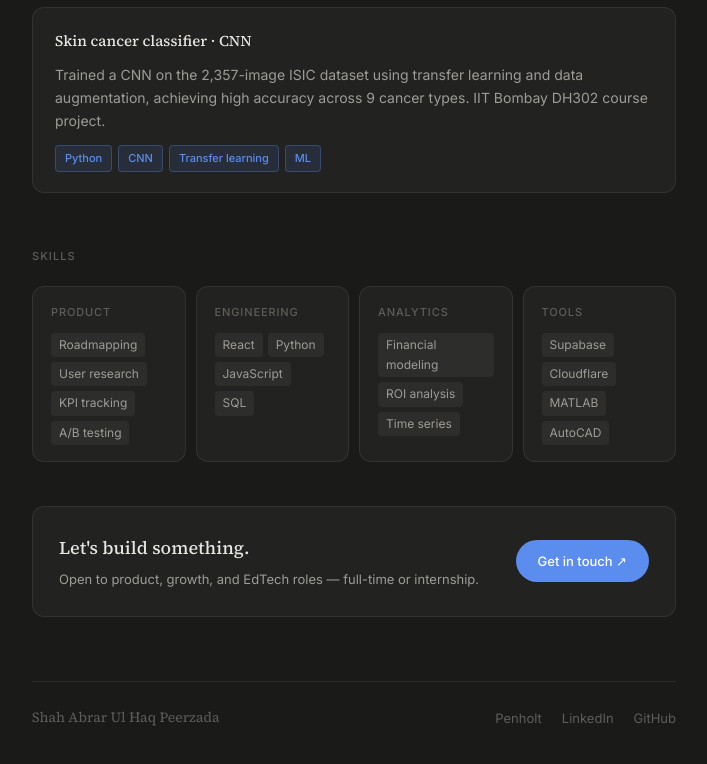
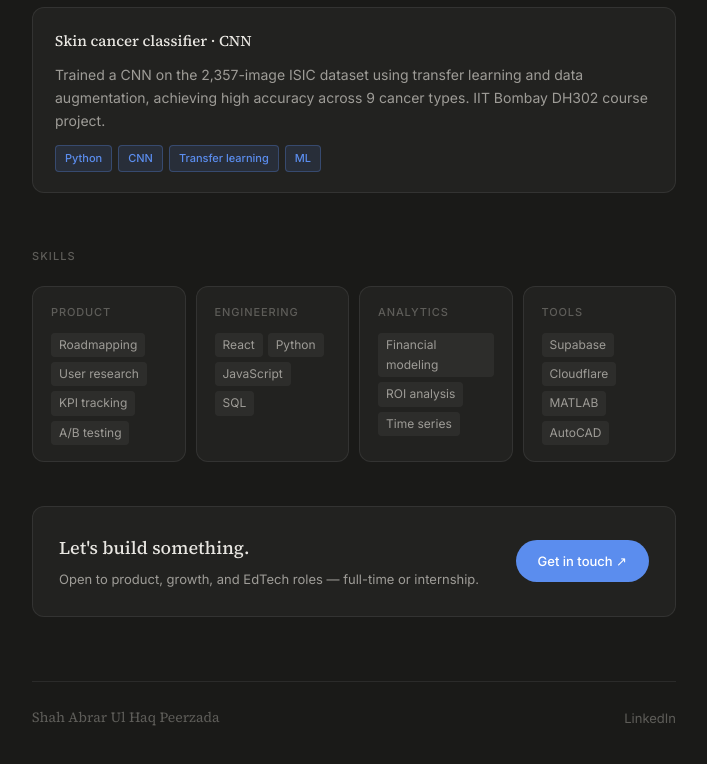
Before and after one commit to shahabrar016/portfolio, a plain HTML site: page index.html in a window 1280 px wide. Shown: the part 1937-2701 px from the top of the page, without its empty margins (286-993 px from the left). Drawn offline with Linux system fonts and the light colour scheme.

Commit message:
Update and rename index (7).html to index.html

```diff
--- a/index (7).html
+++ b/index.html
@@ -683,9 +683,9 @@
   <div class="foot" id="foot">
     <div class="foot-name">Shah Abrar Ul Haq Peerzada</div>
     <div class="foot-links">
-      <a class="foot-link" href="https://penholt.com" target="_blank" rel="noopener">Penholt</a>
-      <a class="foot-link" href="https://linkedin.com/in/" target="_blank" rel="noopener">LinkedIn</a>
-      <a class="foot-link" href="https://github.com/" target="_blank" rel="noopener">GitHub</a>
+
+      <a class="foot-link" href="https://linkedin.com/in/shah-abrar" target="_blank" rel="noopener">LinkedIn</a>
+
     </div>
   </div>
 
```
